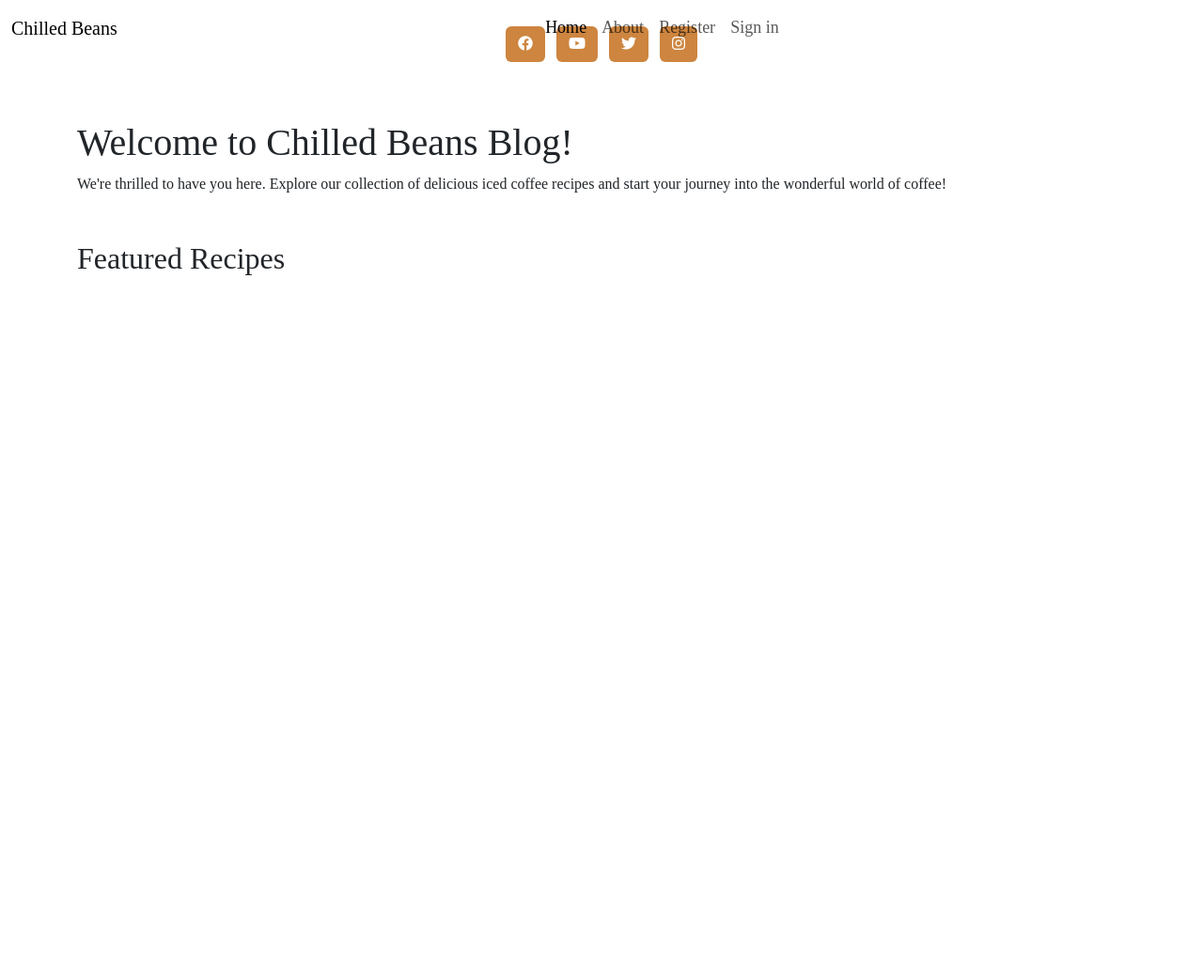
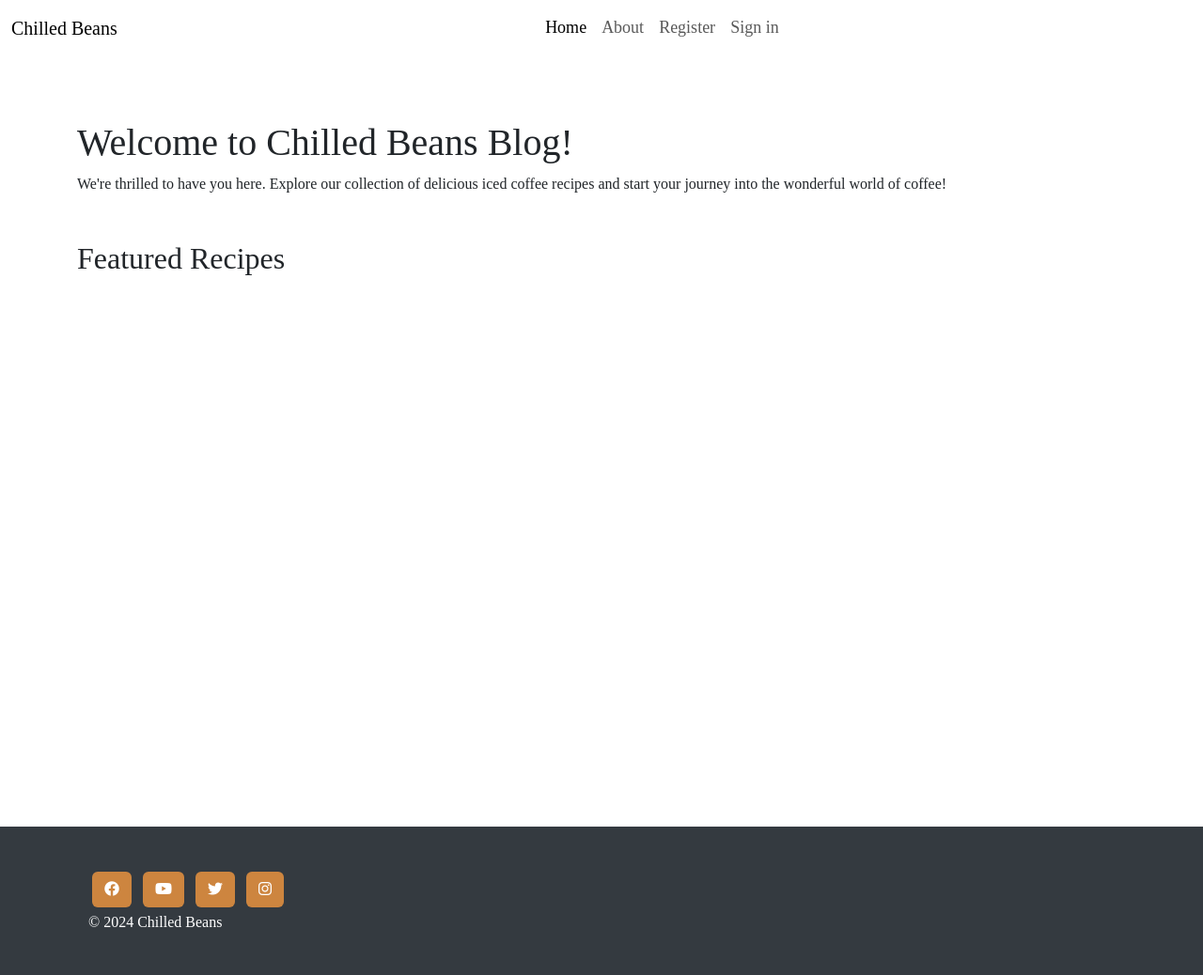
Before and after one commit to SaraMehlis/Chilled-Beans, a Django app: page / in a window 1280 px wide. Shown: the whole page at 94% size. Before the commit the page ends 293 px from the top, so only its background shows below. Run offline with Django 4.2, Linux system fonts and the light colour scheme; data that the repository does not hold is empty.

Commit message:
Add min-height to body css to push the footer to the bottom of the page

```diff
--- a/blog/templates/blog/recipe_detail.html
+++ b/blog/templates/blog/recipe_detail.html
@@ -1,5 +1,6 @@
 {% extends 'base.html' %}
 {% load static %}
+
 
 {% block content %}
 
--- a/blog/views.py
+++ b/blog/views.py
@@ -1,5 +1,6 @@
 from django.shortcuts import render, get_object_or_404
 from django.views.generic import ListView
+from django.contrib import messages
 from .models import Recipe
 from .form import RecipeForm
 
@@ -27,7 +28,7 @@ def recipeform(request):
             recipe = form.save(commit=False)
             recipe.user = request.user
             form.save()
-            message = 'recipe added successfully'
+            message = 'Recipe added successfully'
             return render(request, 'blog/confirmation.html', {'message': message})
     else:
         form = RecipeForm()
--- a/static/css/style.css
+++ b/static/css/style.css
@@ -1,11 +1,19 @@
 * {
     font-family: 'Times New Roman', Times, serif;
 }
+
+body {
+    display: flex;
+    flex-direction: column;
+    min-height: 100vh; /* This ensures that the body fills at least the height of the viewport */
+}
+
 
 main {
     width: 100%;
     margin-top: 80px;
     min-height: 100vh;
+    flex: 1; /* This ensures that main takes up the remaining space */
 }
 
 /* Navbar styling */
@@ -70,11 +78,10 @@ main {
 }
 
 /*footer*/
-footer {
-    height: 100px;
+.footer {
     width: 100%;
-    color: white;
-    text-align: center;
-    position: absolute;
-
+    background-color: #343a40;
+    color: #ffffff;
+    padding: 20px 0;
+    margin-top: auto; /* Add this line to push the footer to the bottom */
 }
```
